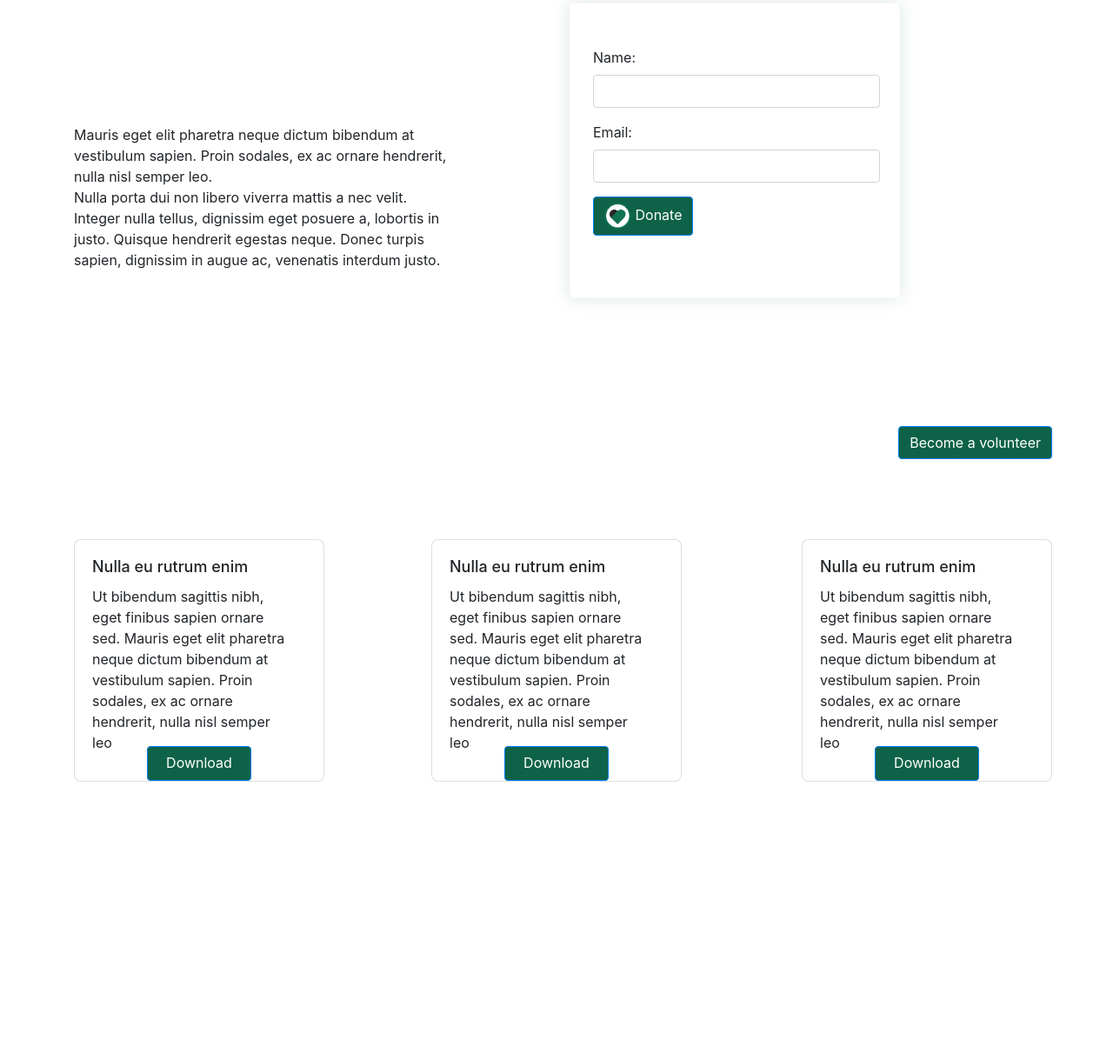
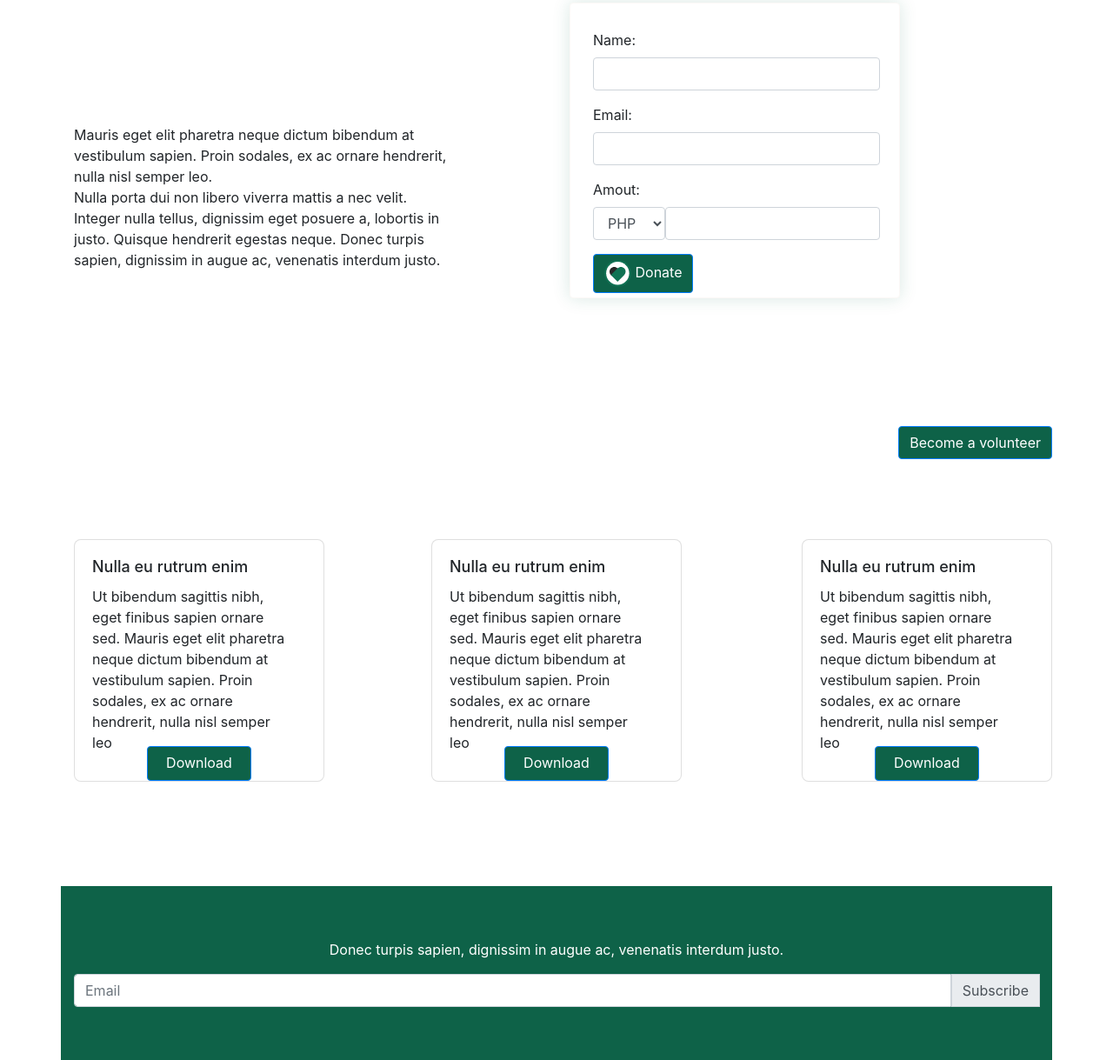
Before and after one commit to AndryRaza/Charity_Homepage, a plain HTML site: page index.html in a window 1280 px wide. Shown: the part 1863-3082 px from the top of the page at 87% size. Before the commit the page ends 2882 px from the top, so only its background shows below. Drawn offline with nearby package versions, Linux system fonts and the light colour scheme.

Commit message:
je sais pas

```diff
--- a/index.html
+++ b/index.html
@@ -184,6 +184,17 @@
                           <label for="InputEmail">Email: </label>
                           <input type="email" class="form-control" id="InputEmail">
                         </div>
+                        <div class="form-group">
+
+                            <label for="InputAmout">Amout:</label>
+                            <span class="d-flex">
+                            <select id="inputAmout" class="form-control w-25">
+                            <option selected><p>PHP</p></option>
+                             <option>...</option>
+                             </select>
+                            <input type="text" class="form-control w-75" id="InputAmout" aria-describedby="emailHelp">
+                        </span>
+                          </div>
                         <button type="submit" class="btn btn-primary">
                             <svg width="31" height="31" viewBox="0 0 31 31" fill="none" xmlns="http://www.w3.org/2000/svg">
                                 <path fill-rule="evenodd" clip-rule="evenodd" d="M15.3638 0C23.8433 0 30.7276 6.8843 30.7276 15.3638C30.7276 23.8433 23.8433 30.7276 15.3638 30.7276C6.8843 30.7276 0 23.8433 0 15.3638C0 6.8843 6.8843 0 15.3638 0Z" fill="#107052"/>
@@ -248,8 +259,18 @@
     <!------------Newsletter----------------------->
 
     <section class="container-fluid">
-        <div class="container">
+        <div class="container d-flex flex-column justify-content-center align-items-center" id="newsletter">
+            <p class="text-white">
+                Donec turpis sapien, dignissim in augue ac, venenatis interdum justo.
+            </p>
 
+            <label class="sr-only" for="inlineFormInputGroup">Email</label>
+            <div class="input-group w-100">
+                <input type="email" class="form-control" id="inlineFormInputGroup" placeholder="Email" style="width: 180px;">
+                <div class="input-group-prepend">
+                    <div class="input-group-text">Subscribe</div>
+                </div>
+            </div>
         </div>
 
     </section>
--- a/style.css
+++ b/style.css
@@ -83,12 +83,22 @@ box-sizing: border-box;
 box-shadow: 0px 0px 20px rgba(16, 114, 83, 0.16);
 border-radius: 4px;
 
-padding-top: 50px;
+padding-top: 30px;
 padding-bottom: 30px;
 padding-left:26px;
 padding-right: 22px;
 }
 
+#InputAmount{
+    border-right: none;
+    border: radius 0;
+}
+
 #card_download{
     padding-bottom: 120px;
 }
+
+#newsletter{
+    height: 200px;
+    background-color: #0E6248;
+}
```
